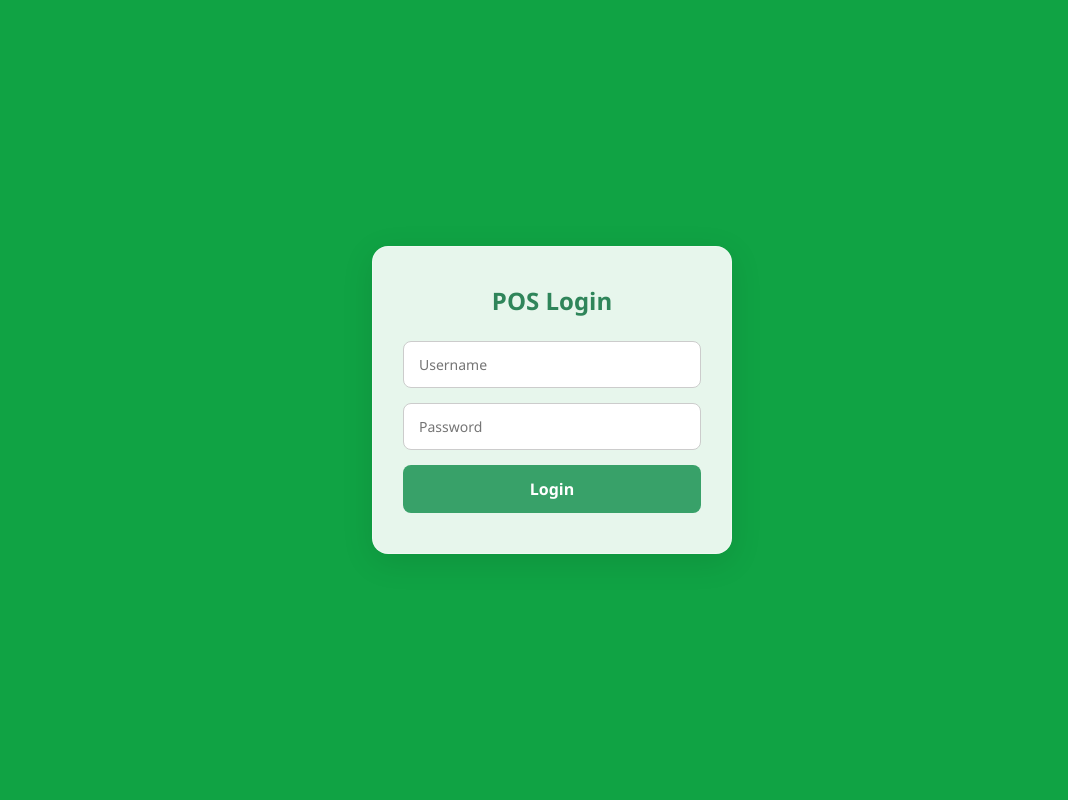
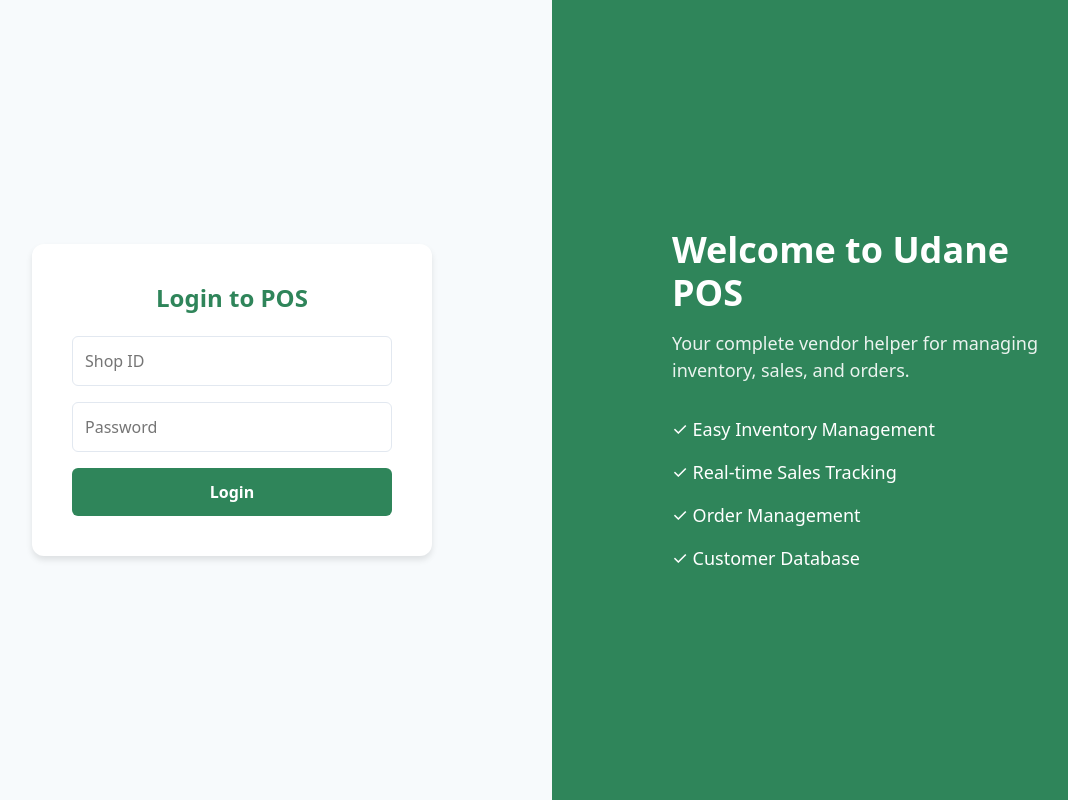
Before and after one commit to karthiksnair777/Udane-prototype, a React (Vite) app: page /pos/login in a window 1280 px wide. Shown: the whole page, without its empty margins (88-1156 px from the left). Built offline with nearby package versions, Linux system fonts and the light colour scheme.

Commit message:
WIP: local changes in main

```diff
--- a/src/components/POSHeader.jsx
+++ b/src/components/POSHeader.jsx
@@ -1,9 +1,40 @@
-import { Link, useLocation } from "react-router-dom";
+import { Link, useLocation, useNavigate } from "react-router-dom";
+import { useState, useEffect } from "react";
+import { supabase } from "../supabaseClient";
 
 export default function POSHeader() {
   const location = useLocation();
+  const [isMenuOpen, setIsMenuOpen] = useState(false);
+  const [shopInfo, setShopInfo] = useState(null);
+  const [isProfileOpen, setIsProfileOpen] = useState(false);
+  const shopId = localStorage.getItem("shop_id");
+  const navigate = useNavigate();
+
+  useEffect(() => {
+    async function getShopInfo() {
+      if (!shopId) return;
+
+      const { data, error } = await supabase
+        .from('shops')
+        .select('name')
+        .eq('id', shopId)
+        .single();
+
+      if (!error && data) {
+        setShopInfo(data);
+      }
+    }
+    getShopInfo();
+  }, [shopId]);
 
   const isActive = (path) => location.pathname === path;
+
+  const handleLogout = () => {
+    localStorage.removeItem('shop_id');
+    localStorage.removeItem('pos_cart');
+    // Clear any other POS-related data from localStorage
+    navigate('/pos/login');
+  };
 
   return (
     <header style={styles.header}>
@@ -11,44 +42,62 @@ export default function POSHeader() {
         <Link to="/pos/dashboard" style={styles.logo}>
           Udane POS
         </Link>
-        <nav style={styles.nav}>
+
+        <div style={styles.rightSection}>
+          {/* Shop Profile with Dropdown */}
+          <div style={styles.profile} onClick={() => setIsProfileOpen(!isProfileOpen)}>
+            <div style={styles.profileIcon}>👤</div>
+            <div style={styles.shopName}>
+              {shopInfo?.name || 'Loading...'}
+            </div>
+            {isProfileOpen && (
+              <div style={styles.profileDropdown}>
+                <div style={styles.dropdownItem} onClick={handleLogout}>
+                  Logout
+                </div>
+              </div>
+            )}
+          </div>
+
+          {/* Hamburger Button */}
+          <button onClick={() => setIsMenuOpen(!isMenuOpen)} style={styles.menuButton}>
+            <span style={styles.hamburger}>☰</span>
+          </button>
+        </div>
+
+        {/* Mobile Menu */}
+        {isMenuOpen && (
+          <nav style={styles.mobileNav}>
             <Link
               to="/pos/dashboard"
-            style={{
-              ...styles.navLink,
-              ...(isActive('/pos/dashboard') && styles.activeNavLink)
-            }}
+              style={styles.navLink}
+              onClick={() => setIsMenuOpen(false)}
             >
               Dashboard
             </Link>
             <Link
               to="/pos/products"
-            style={{
-              ...styles.navLink,
-              ...(isActive('/pos/products') && styles.activeNavLink)
-            }}
+              style={styles.navLink}
+              onClick={() => setIsMenuOpen(false)}
             >
               Products
             </Link>
             <Link
               to="/pos/manage-products"
-            style={{
-              ...styles.navLink,
-              ...(isActive('/pos/manage-products') && styles.activeNavLink)
-            }}
+              style={styles.navLink}
+              onClick={() => setIsMenuOpen(false)}
             >
               Manage Products
             </Link>
             <Link
               to="/pos/order"
-            style={{
-              ...styles.navLink,
-              ...(isActive('/pos/order') && styles.activeNavLink)
-            }}
+              style={styles.navLink}
+              onClick={() => setIsMenuOpen(false)}
             >
-            Orders
+              Manage Orders
             </Link>
           </nav>
+        )}
       </div>
     </header>
   );
@@ -70,7 +119,8 @@ const styles = {
     padding: '0 20px',
     display: 'flex',
     alignItems: 'center',
-    justifyContent: 'space-between'
+    justifyContent: 'space-between',
+    position: 'relative'
   },
   logo: {
     fontSize: '1.8em',
@@ -78,20 +128,85 @@ const styles = {
     color: '#2f855a',
     textDecoration: 'none'
   },
-  nav: {
+  menuButton: {
+    background: 'none',
+    border: 'none',
+    fontSize: '24px',
+    color: '#2f855a',
+    cursor: 'pointer',
+    padding: '8px',
     display: 'flex',
-    gap: '20px'
+    alignItems: 'center'
+  },
+  hamburger: {
+    fontSize: '24px',
+    lineHeight: 1
+  },
+  mobileNav: {
+    position: 'absolute',
+    top: '100%',
+    left: 0,
+    right: 0,
+    background: 'white',
+    padding: '8px',
+    display: 'flex',
+    flexDirection: 'column',
+    gap: '4px',
+    boxShadow: '0 4px 6px rgba(0,0,0,0.1)',
+    zIndex: 1000
   },
   navLink: {
     color: '#2f855a',
     textDecoration: 'none',
-    fontWeight: 500,
-    padding: '8px 12px',
+    padding: '12px 16px',
+    display: 'block',
+    borderRadius: '4px',
+    transition: 'all 0.2s ease',
+    fontWeight: '500'
+  },
+  rightSection: {
+    display: 'flex',
+    alignItems: 'center',
+    gap: '20px'
+  },
+  profile: {
+    display: 'flex',
+    alignItems: 'center',
+    gap: '8px',
+    padding: '8px',
     borderRadius: '6px',
-    transition: 'all 0.2s'
+    cursor: 'pointer',
+    transition: 'all 0.2s ease',
+    backgroundColor: 'rgba(47, 133, 90, 0.1)'
   },
-  activeNavLink: {
-    backgroundColor: '#2f855a',
-    color: 'white'
+  profileIcon: {
+    fontSize: '20px',
+    color: '#2f855a'
+  },
+  shopName: {
+    color: '#2f855a',
+    fontWeight: '500',
+    fontSize: '14px'
+  },
+  profileDropdown: {
+    position: 'absolute',
+    top: '100%',
+    right: 0,
+    backgroundColor: 'white',
+    borderRadius: '6px',
+    boxShadow: '0 4px 6px rgba(0,0,0,0.1)',
+    padding: '8px 0',
+    marginTop: '4px',
+    minWidth: '150px',
+    zIndex: 1001
+  },
+  dropdownItem: {
+    padding: '8px 16px',
+    color: '#e53e3e',
+    cursor: 'pointer',
+    transition: 'all 0.2s ease',
+    '&:hover': {
+      backgroundColor: '#fff5f5'
+    }
   }
 };
--- a/src/pos/POSLogin.jsx
+++ b/src/pos/POSLogin.jsx
@@ -1,9 +1,9 @@
 import { useState } from "react";
+import { supabase } from "../supabaseClient";
 import { useNavigate } from "react-router-dom";
-import { supabase } from "../supabaseClient";
 
 export default function POSLogin() {
-  const [username, setUsername] = useState("");
+  const [shopId, setShopId] = useState("");
   const [password, setPassword] = useState("");
   const [error, setError] = useState("");
   const [loading, setLoading] = useState(false);
@@ -17,12 +17,12 @@ export default function POSLogin() {
     const { data, error } = await supabase
       .from("shops")
       .select("id")
-      .eq("username", username)
+      .eq("username", shopId)
       .eq("password", password)
       .single();
 
     if (error || !data) {
-      setError("Invalid username or password.");
+      setError("Invalid Shop ID or password.");
       setLoading(false);
       return;
     }
@@ -34,98 +34,137 @@ export default function POSLogin() {
 
   return (
     <div style={styles.container}>
-      <form onSubmit={handleLogin} style={styles.glassBox}>
-        <h2 style={styles.heading}>POS Login</h2>
-
-        {error && <div style={styles.error}>{error}</div>}
-
+      {/* Left Side - Login Form */}
+      <div style={styles.leftPanel}>
+        <div style={styles.loginBox}>
+          <h2 style={styles.loginTitle}>Login to POS</h2>
           <input
             type="text"
-          placeholder="Username"
-          value={username}
-          onChange={(e) => setUsername(e.target.value)}
+            placeholder="Shop ID"
+            value={shopId}
+            onChange={(e) => setShopId(e.target.value)}
             style={styles.input}
-          required
           />
-
           <input
             type="password"
             placeholder="Password"
             value={password}
             onChange={(e) => setPassword(e.target.value)}
             style={styles.input}
-          required
           />
-
           <button
-          type="submit"
-          style={{
-            ...styles.loginButton,
-            opacity: loading ? 0.7 : 1,
-          }}
+            onClick={handleLogin}
+            style={styles.loginButton}
             disabled={loading}
           >
             {loading ? "Logging in..." : "Login"}
           </button>
-      </form>
+          {error && <div style={styles.error}>{error}</div>}
+        </div>
+      </div>
+
+      {/* Right Side - Welcome Content */}
+      <div style={styles.rightPanel}>
+        <div style={styles.welcomeContent}>
+          <h1 style={styles.welcomeTitle}>Welcome to Udane POS</h1>
+          <p style={styles.welcomeText}>
+            Your complete vendor helper for managing inventory, sales, and orders.
+          </p>
+          <div style={styles.features}>
+            <div style={styles.featureItem}>✓ Easy Inventory Management</div>
+            <div style={styles.featureItem}>✓ Real-time Sales Tracking</div>
+            <div style={styles.featureItem}>✓ Order Management</div>
+            <div style={styles.featureItem}>✓ Customer Database</div>
+          </div>
+        </div>
+      </div>
     </div>
   );
 }
 
 const styles = {
   container: {
+    display: "flex",
     minHeight: "100vh",
-    background: "linear-gradient(to bottom right, #10a344ff, #10a344ff)",
+    backgroundColor: "#f7fafc",
+  },
+  leftPanel: {
+    flex: 1,
     display: "flex",
+    alignItems: "center",
     justifyContent: "center",
+    padding: "40px",
+  },
+  rightPanel: {
+    flex: 1,
+    backgroundColor: "#2f855a",
+    display: "flex",
     alignItems: "center",
-    padding: "20px",
-    fontFamily: "'Segoe UI', Tahoma, Geneva, Verdana, sans-serif",
+    justifyContent: "center",
+    padding: "40px",
+    color: "white",
   },
-  glassBox: {
-    backdropFilter: "blur(10px)",
-    background: "rgba(255, 255, 255, 0.9)",
-    borderRadius: "16px",
-    boxShadow: "0 8px 32px rgba(0, 0, 0, 0.1)",
-    padding: "40px 30px",
+  loginBox: {
     width: "100%",
-    maxWidth: "360px",
-    border: "1px solid rgba(255, 255, 255, 0.3)",
+    maxWidth: "400px",
+    padding: "40px",
+    backgroundColor: "white",
+    borderRadius: "12px",
+    boxShadow: "0 4px 6px rgba(0,0,0,0.1)",
   },
-  heading: {
+  loginTitle: {
+    fontSize: "24px",
+    fontWeight: "bold",
+    color: "#2f855a",
+    marginBottom: "24px",
     textAlign: "center",
-    marginBottom: "25px",
-    color: "#2f855a",
-    fontWeight: "600",
-    fontSize: "24px",
   },
   input: {
     width: "100%",
-    padding: "12px 15px",
-    marginBottom: "15px",
-    borderRadius: "8px",
-    border: "1px solid #ccc",
-    fontSize: "14px",
-    outline: "none",
-    boxSizing: "border-box",
+    padding: "12px",
+    marginBottom: "16px",
+    borderRadius: "6px",
+    border: "1px solid #e2e8f0",
+    fontSize: "16px",
   },
   loginButton: {
     width: "100%",
     padding: "12px",
-    backgroundColor: "#38a169",
-    color: "#fff",
+    backgroundColor: "#2f855a",
+    color: "white",
+    border: "none",
+    borderRadius: "6px",
     fontSize: "16px",
-    fontWeight: "600",
-    border: "none",
-    borderRadius: "8px",
+    fontWeight: "bold",
     cursor: "pointer",
-    transition: "background-color 0.3s",
   },
   error: {
-    color: "#c53030",
-    fontSize: "14px",
-    marginBottom: "10px",
+    color: "#e53e3e",
+    marginTop: "12px",
     textAlign: "center",
-    fontWeight: "500",
+  },
+  welcomeContent: {
+    maxWidth: "400px",
+  },
+  welcomeTitle: {
+    fontSize: "36px",
+    fontWeight: "bold",
+    marginBottom: "16px",
+  },
+  welcomeText: {
+    fontSize: "18px",
+    marginBottom: "32px",
+    opacity: 0.9,
+  },
+  features: {
+    display: "flex",
+    flexDirection: "column",
+    gap: "16px",
+  },
+  featureItem: {
+    fontSize: "18px",
+    display: "flex",
+    alignItems: "center",
+    gap: "8px",
   },
 };
```
Also changed, not shown: src/App.jsx (+39 -8 lines). Lines whose indentation alone changed are shown as unchanged.
